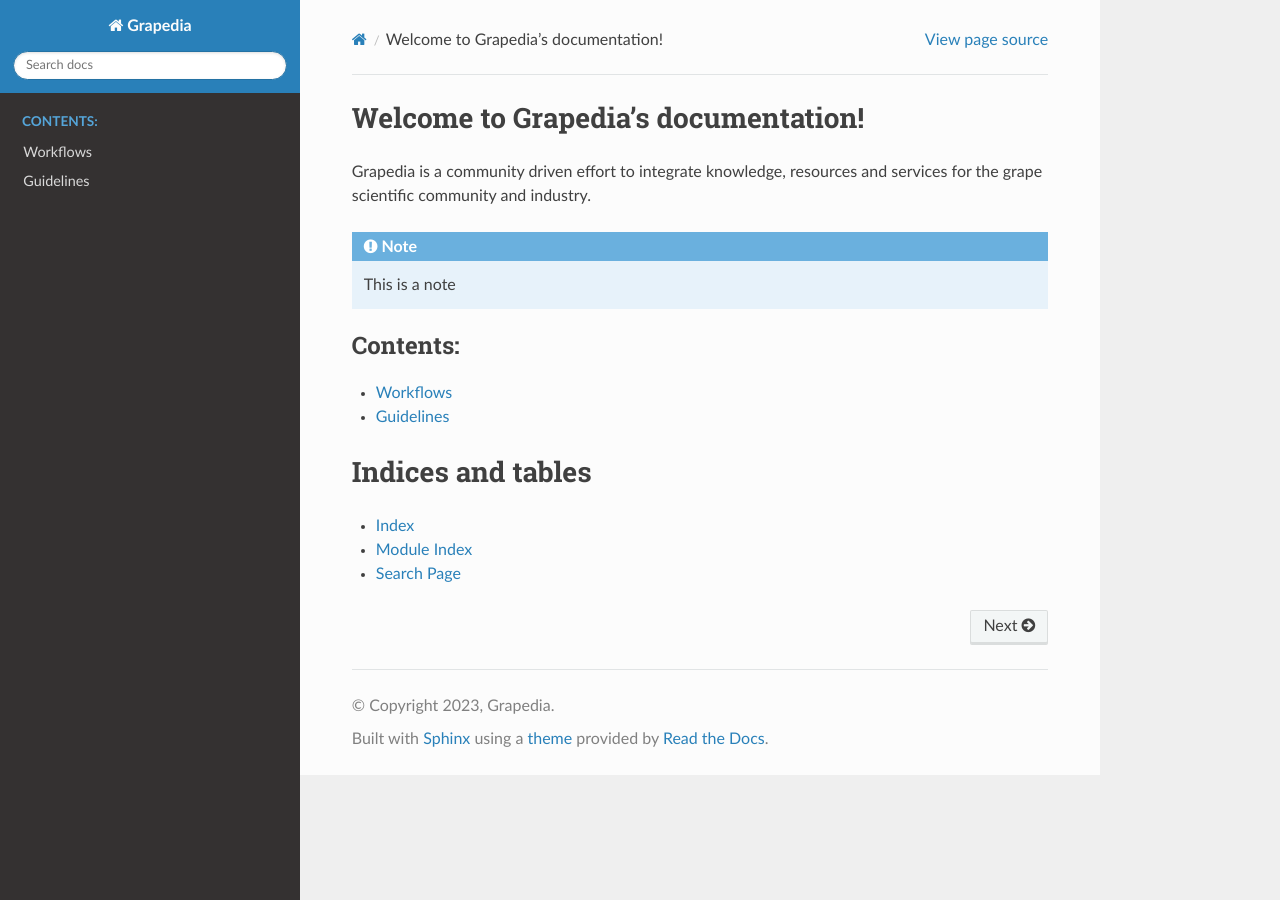
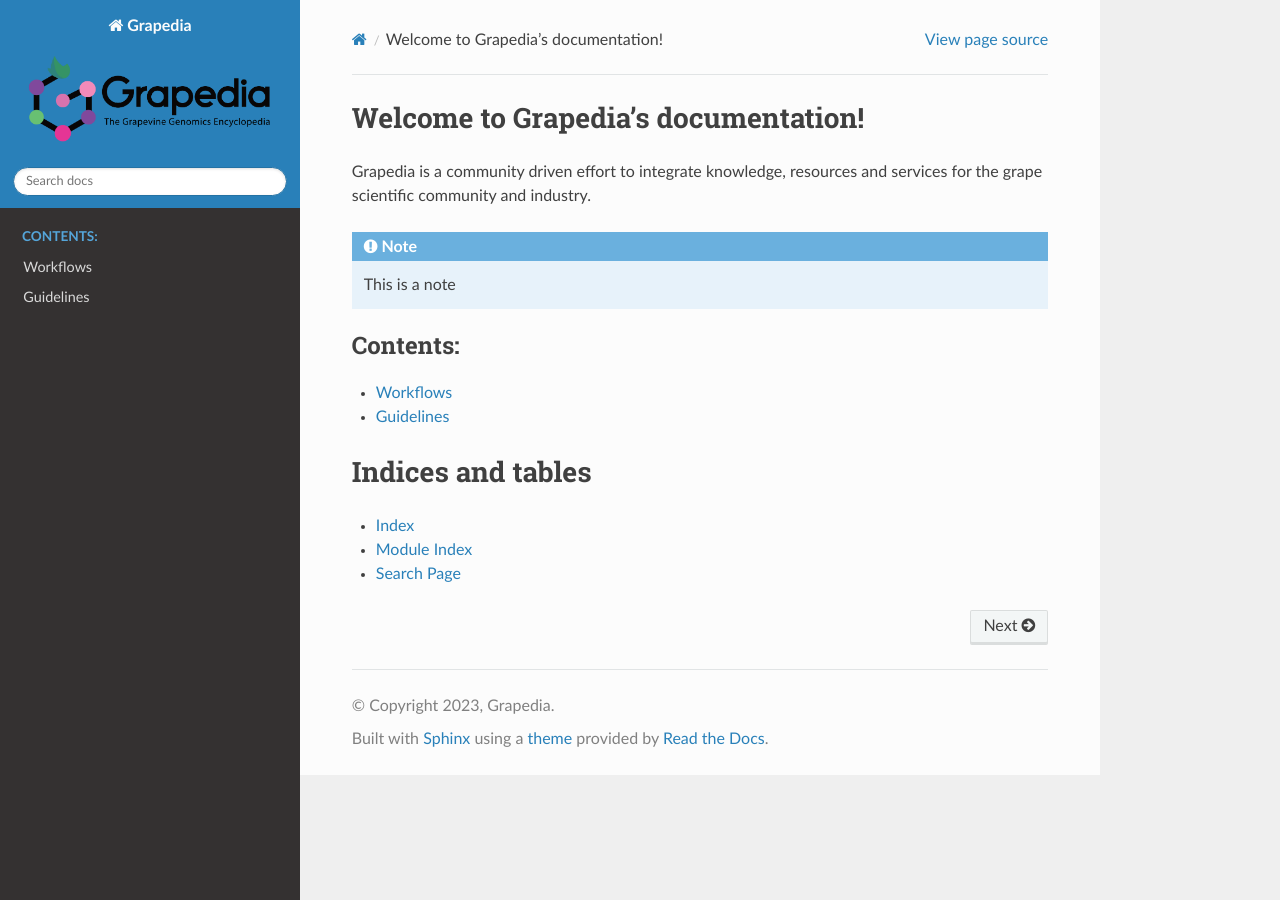
Before and after one commit to Grapedia/grapedia, a Sphinx documentation site: the page built from docs/index.rst, in a window 1280 px wide. Built offline with Sphinx 7.4.7 and the Read the Docs theme 2.0.0, drawn with Linux system fonts in a browser that asks for light colours.

Commit message:
Update conf.py

```diff
--- a/docs/conf.py
+++ b/docs/conf.py
@@ -26,4 +26,5 @@ exclude_patterns = ['_build', 'Thumbs.db', '.DS_Store']
 # https://www.sphinx-doc.org/en/master/usage/configuration.html#options-for-html-output
 
 html_theme = 'sphinx_rtd_theme'
+html_logo = '_static/grapedia_logo.png'
 html_static_path = ['_static']
```
